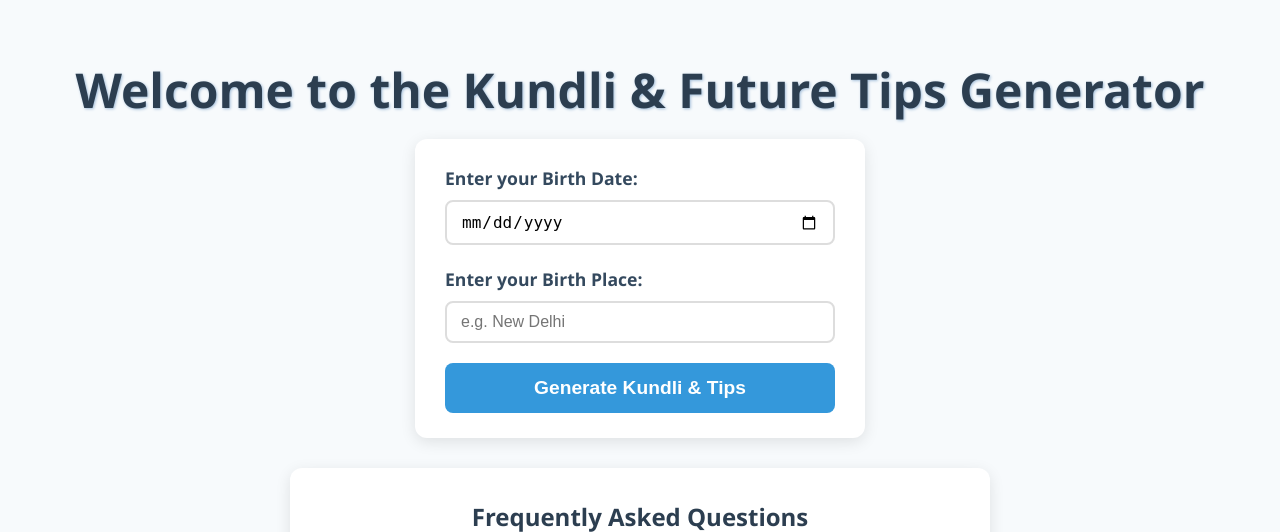
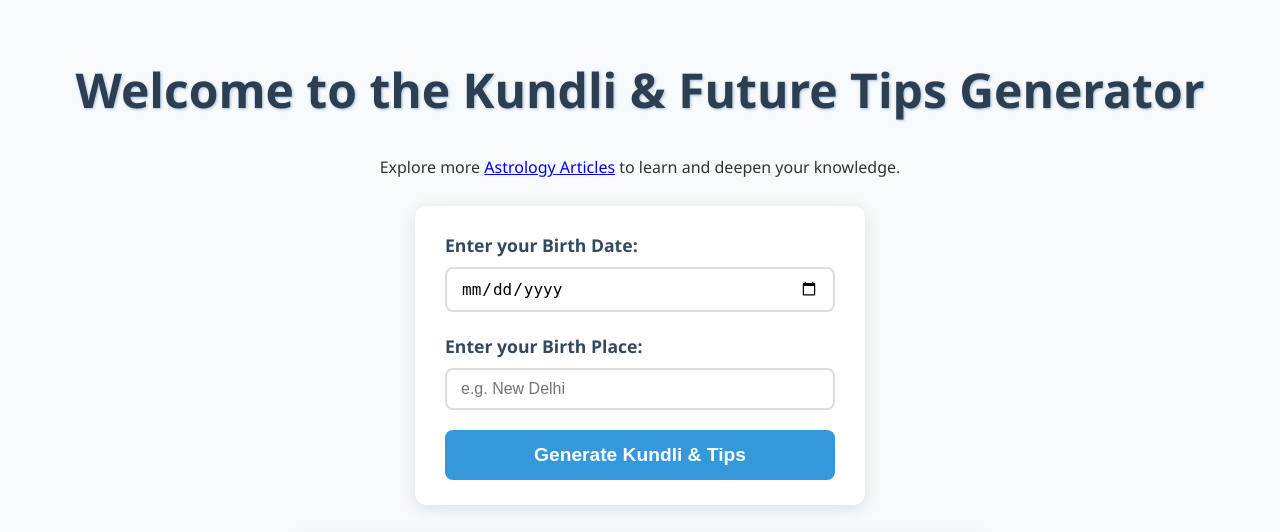
Before and after one commit to sandeep780049/kundli-website, a Python web app: template templates/index.html in a window 1280 px wide. Shown: the top 532 px of the page. Run offline with Jinja, Linux system fonts and the light colour scheme; the template is opened without the code that fills it, so the values that code supplies are empty.

Commit message:
Update index.html

```diff
--- a/templates/index.html
+++ b/templates/index.html
@@ -191,6 +191,9 @@
 <body>
 
   <h1>Welcome to the Kundli & Future Tips Generator</h1>
+  <p style="text-align:center; margin-bottom: 25px;">
+  Explore more <a href="/articles">Astrology Articles</a> to learn and deepen your knowledge.
+  </p>
 
   <form method="POST" novalidate>
     {% if error %}
```
